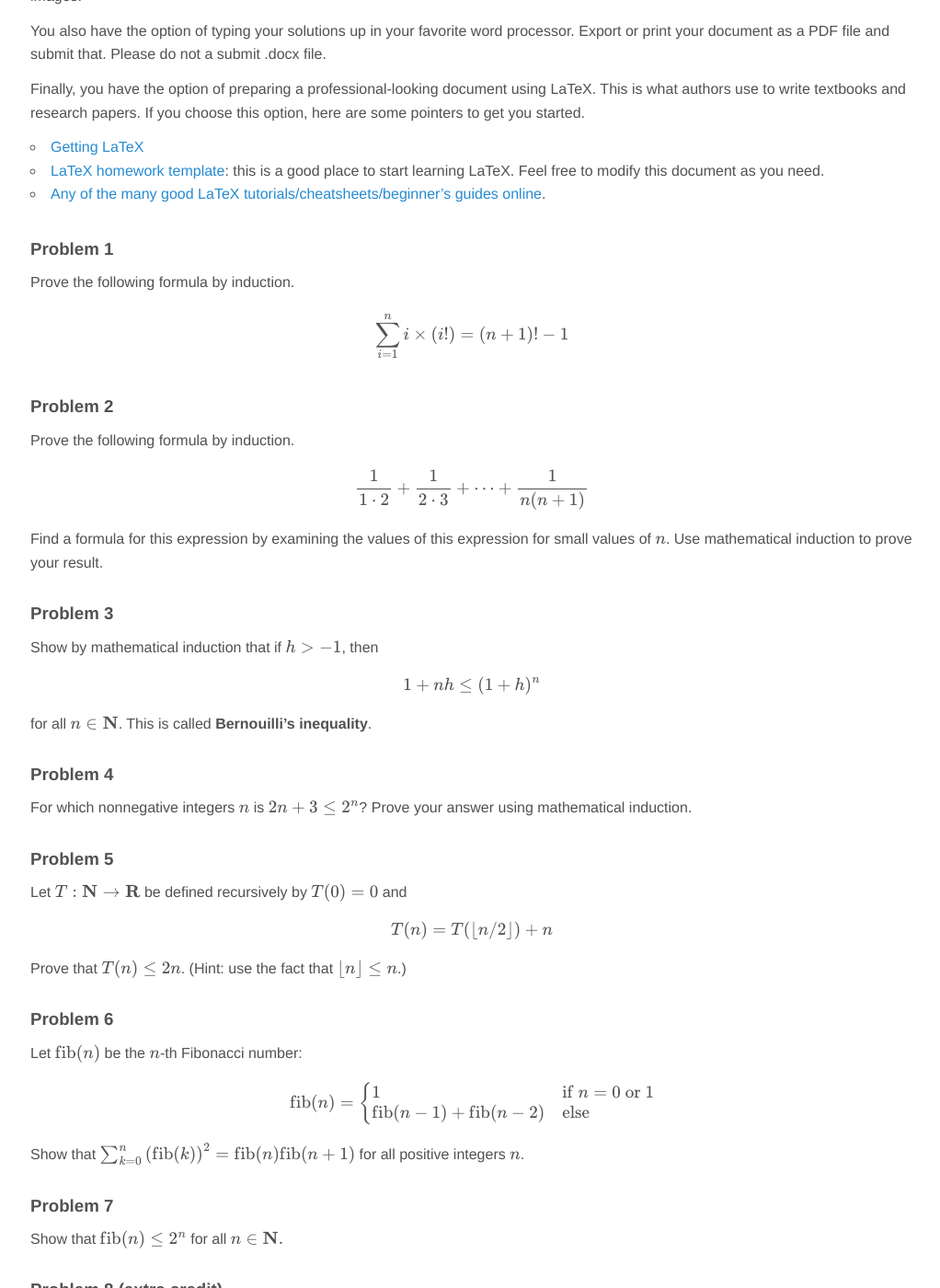
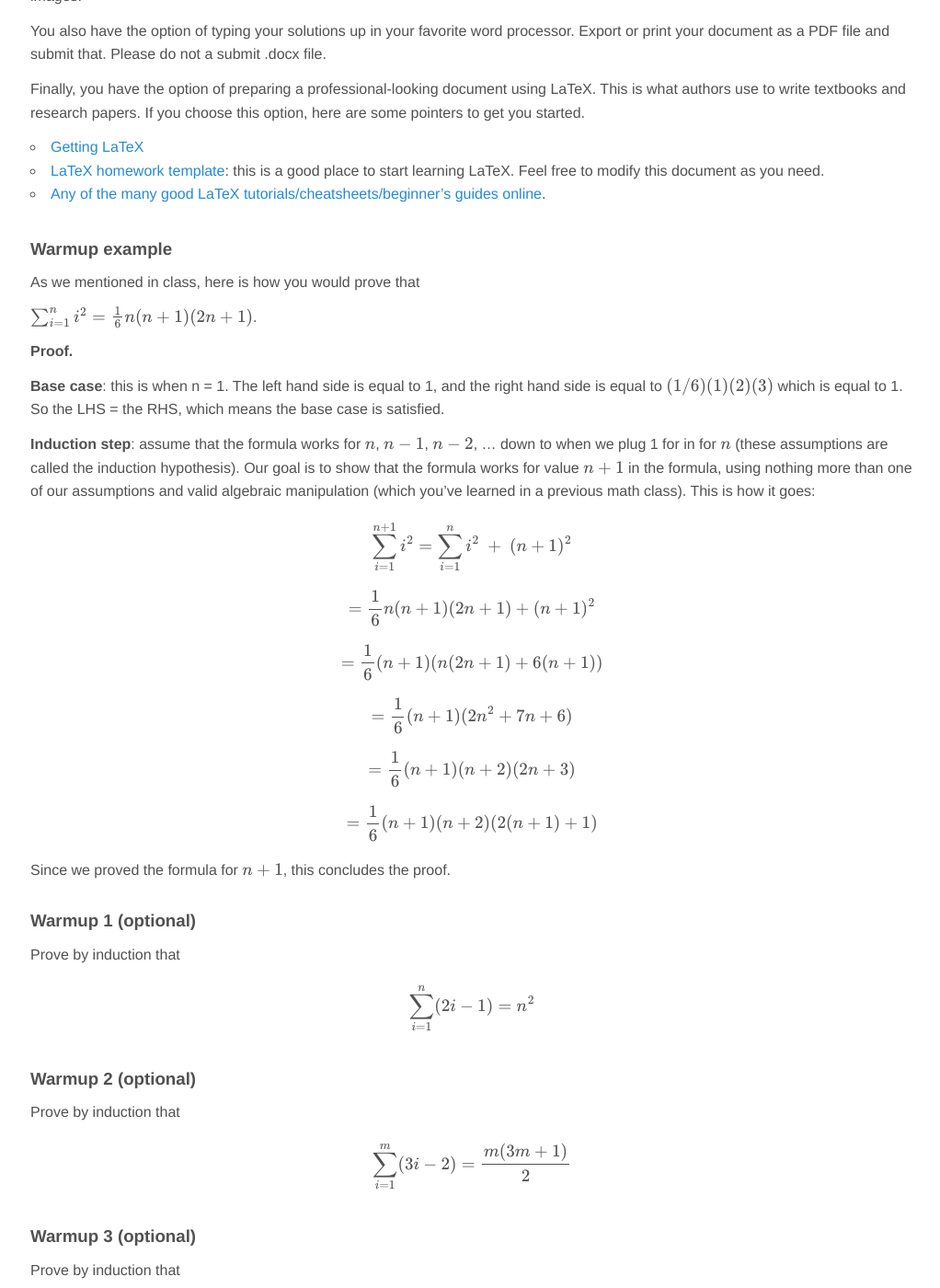
Before and after one commit to jnylam/jnylam.github.io, a Jekyll site: the page built from _courses/146-f16/homework01.md, in a window 1280 px wide and 1400 px high, scrolled down 1009 px. Shown: the whole window at 92% size, without its empty margins (127-1149 px from the left). Built offline with Jekyll 4.4.1, drawn with Linux system fonts in a browser that asks for light colours; formulas are drawn with MathJax 3; some of the changed text lies outside the part shown.

Commit message:
146 warmup problems

```diff
--- a/_courses/146-f16/homework01.md
+++ b/_courses/146-f16/homework01.md
@@ -38,6 +38,64 @@ Finally, you have the option of preparing a professional-looking document using
 * [Getting LaTeX](https://www.latex-project.org/get/)
 * [LaTeX homework template](http://www.jennylam.cc/assets/template.zip): this is a good place to start learning LaTeX. Feel free to modify this document as you need.
 * [Any of the many good LaTeX tutorials/cheatsheets/beginner's guides online](https://lmddgtfy.net/?q=Latex%20quickstart).
+
+### Warmup example
+
+As we mentioned in class, here is how you would prove that
+
+$$ \sum_{i = 1}^n i^2 = \frac{1}{6}n(n+1)(2n+1)$$.
+
+__Proof.__
+
+__Base case__: this is when n = 1. The left hand side is equal to 1, and the right hand side is equal to $$(1/6)(1)(2)(3)$$ which is equal to 1. So the LHS = the RHS, which means the base case is satisfied.
+
+__Induction step__: assume that the formula works for $$n$$, $$n - 1$$, $$n - 2$$, ... down to when we plug 1 for in for $$n$$ (these  assumptions are called the induction hypothesis). Our goal is to show that the formula works for value $$n +1$$ in the formula, using nothing more than one of our assumptions and valid algebraic manipulation (which you've learned in a previous math class). This is how it goes:
+
+$$\sum_{i = 1}^{n+1} i^2 = \sum_{i = 1}^n i^2 \ + \ (n+1)^2$$
+
+$$ = \frac{1}{6}n(n+1)(2n+1) + (n+1)^2 $$
+
+$$= \frac{1}{6}(n+1)(n(2n+1)+6(n+1)) $$
+
+$$= \frac{1}{6}(n+1)(2n^2 + 7n + 6) $$
+
+$$= \frac{1}{6}(n+1)(n+2)(2n+3) $$
+
+$$= \frac{1}{6}(n+1)(n+2)(2(n+1)+1)$$
+
+Since we proved the formula for $$n+1$$, this concludes the proof.
+
+
+### Warmup 1 (optional)
+
+Prove by induction that
+
+$$\sum_{i = 1}^n (2i - 1) = n^2$$
+
+### Warmup 2 (optional)
+
+Prove by induction that
+
+$$\sum_{i = 1}^m (3i - 2) = \frac{m(3m+1)}{2}$$
+
+### Warmup 3 (optional)
+
+Prove by induction that
+
+$$\sum_{k = 1}^n (4k - 3) = n(2n - 1)$$
+
+### Warmup 4 (optional)
+
+Prove by induction that
+
+$$\sum_{j = 1}^k (3j) = \frac{(3k)(k+1)}{2}$$
+
+### Warmup 5 (optional)
+
+Prove by induction that
+
+$$\sum_{j = 1}^r 5j = \frac{5r(r+1)}{2}$$
+
 
 ### Problem 1
 Prove the following formula by induction.
@@ -97,6 +155,11 @@ Show that
 
 $$\sum_{s \in P(\{1, 2, \dots, n\})} \frac{1}{\prod_{x \in s}x} = n + 1.$$
 
+## Getting help
+
+Since it's Labor Day on Monday, there's no office hours or class. If you have questions or need help, a good place to do this is on Piazza.
+
+
 ## Rubric
 
 This assignment is worth 20 points:
@@ -106,4 +169,6 @@ This assignment is worth 20 points:
 * 6 points for reasonable attempt on all 7  written problems. This means all answers must be justified. Getting the "right answer" doesn't count without a reasonable explanation as to how you got it. The solutions must be entirely written by yourself (that is, no copying).
 * 4 points for correctness on 2 of the written problems, randomly chosen by the grader.
 
+Warmup: You can submit the warmup problems for feedback as well, but those won't count towards the grade. Those are meant as easier practice problems if you are having trouble with the main problems.
+
 Bonus: 0.5 point extra credit for each additional Recursion-1 problem towards homework recorded at the end of the semester. So you can keep coming back before each exam and practice some more. The last day to get points for this will be on the day before the final exam.
```
